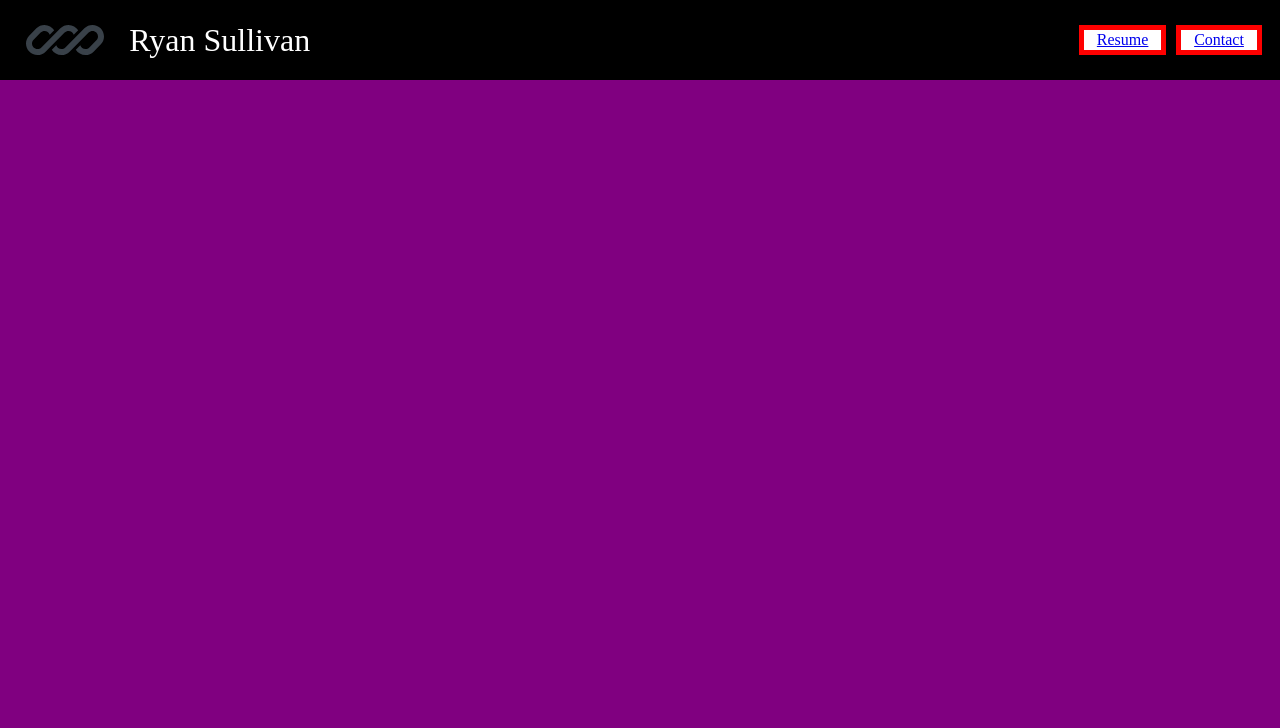
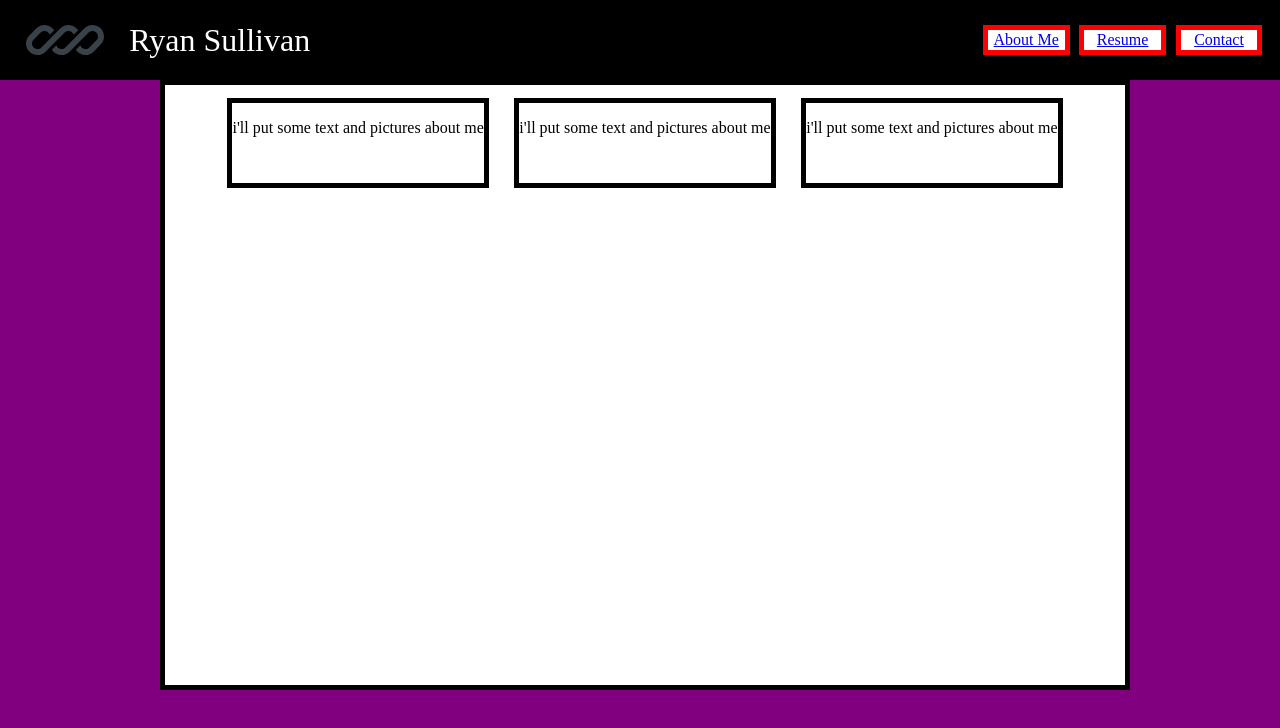
Before and after one commit to ryanCodes92109/newPersonalWebsite, a React (Create React App) app: page /about-me in a window 1280 px wide. Shown: the top 728 px of the page. Built offline with nearby package versions, Linux system fonts and the light colour scheme; the HTML template or start-up script is replaced by a standard one.

Commit message:
add about me component

```diff
--- a/src/App.css
+++ b/src/App.css
@@ -1,8 +1,11 @@
+
+
 body {
   text-align: center;
   background-color: purple;
-  margin:0;
+  margin:auto;
   padding:0;
+  position:fixed;
 }
 
 .titleText {
--- a/src/App.js
+++ b/src/App.js
@@ -3,6 +3,7 @@ import { Routes, Route } from 'react-router-dom';
 import Resume from './components/resume/Resume';
 import Navbar from './components/navbar/Navbar';
 import Contact from './components/contact/Contact';
+import AboutMe from './components/aboutMe/AboutMe';
 
 function App() {
   return (
@@ -16,7 +17,12 @@ function App() {
 
           <Route
             path='/contact'
-            element={<Contact />}
+            element={ <Contact /> }
+          />
+
+          <Route
+            path='/about-me'
+            element={ <AboutMe/> }
           />
 
         </Routes>
--- /dev/null
+++ b/src/components/aboutMe/AboutMe.css
@@ -0,0 +1,18 @@
+.aboutMeContainer {
+    border: 5px solid black;
+    display:flex;
+    justify-content: center;
+    position:absolute;
+    top:10vh;
+    left:12.5vw;
+    background-color: white;
+    width:75vw;
+    height:75vh;
+}
+
+.aboutMeInfo {
+    height:10vh;
+    border: 5px solid black;
+    margin:1vw;
+
+}
--- /dev/null
+++ b/src/components/aboutMe/AboutMe.js
@@ -0,0 +1,24 @@
+import React from 'react'
+import './AboutMe.css'
+
+const AboutMe = () => {
+  return (
+    <>
+    <div className='aboutMeContainer'>
+        <div className='aboutMeInfo'>
+            <p> i'll put some text and pictures about me </p>
+        </div>
+
+        <div className='aboutMeInfo'>
+            <p> i'll put some text and pictures about me </p>
+        </div>
+
+        <div className='aboutMeInfo'>
+            <p> i'll put some text and pictures about me </p>
+        </div>
+    </div>
+    </>
+  )
+}
+
+export default AboutMe
--- a/src/components/contact/Contact.css
+++ b/src/components/contact/Contact.css
@@ -1,18 +1,19 @@
 .contactContainer {
-    border:5px sold black;
+    border:5px solid black;
     height:100vh;
     width:80vw;
     background-color: white;
     position:relative;
     top:11vh;
-    margin:auto;
+    left:10vw;
+    /* margin:auto; */
     overflow:scroll;
 }
 
 .contactInfo {
     height: 15vh;
     width:75vw;
-    /* border:5px solid black; */
+    border:5px solid red;
     background-color: black;
     color:white;
     margin:auto;
--- a/src/components/navbar/Navbar.js
+++ b/src/components/navbar/Navbar.js
@@ -15,6 +15,10 @@ const Navbar = () => {
         <div
           className='navbar'
           >
+            <Link to='/about-me'>
+              <li className='navbutton'>About Me</li>
+            </Link>
+
             <Link to='/resume'>
                 <li className='navbutton'>Resume</li>
             </Link>
```
